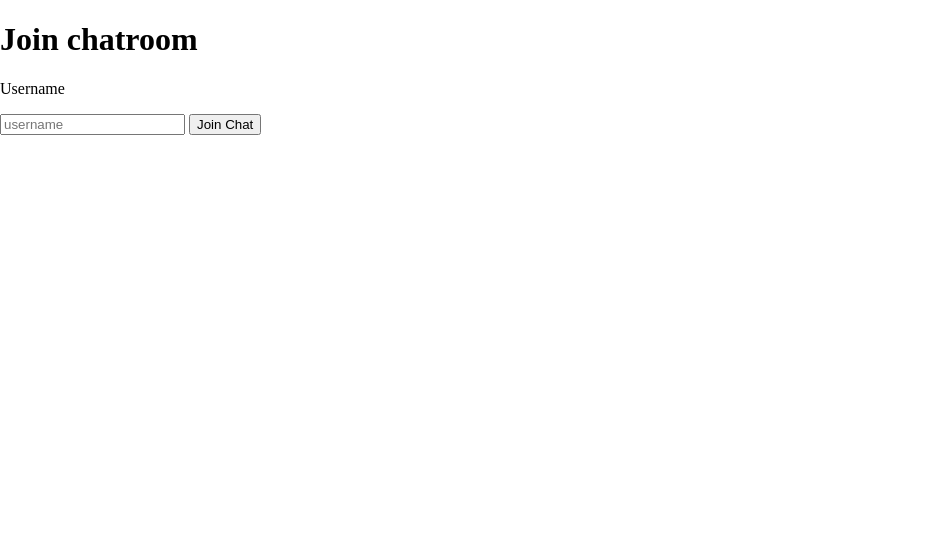
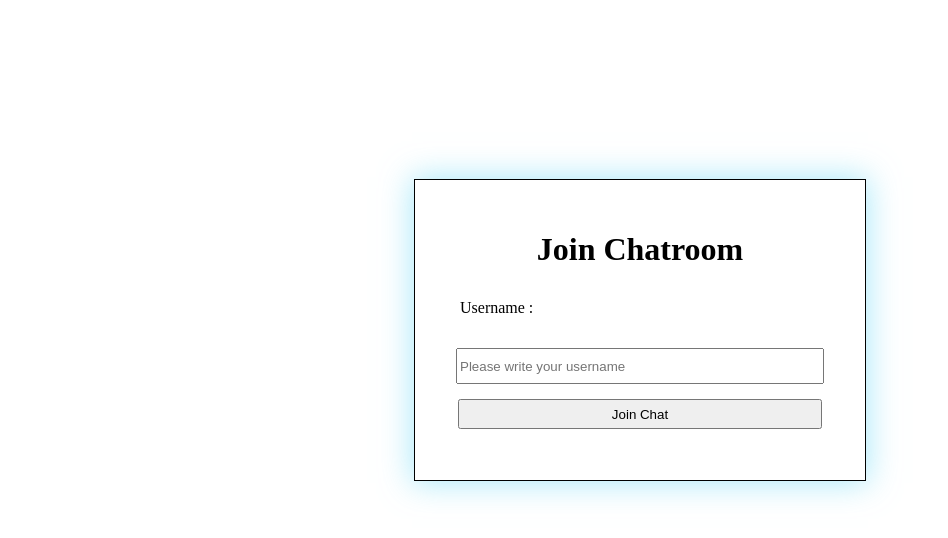
Before and after one commit to Naveenkumar123-hash/chat-app, a website: page public/index.html in a window 1280 px wide. Shown: the whole page, without its empty margins (0-948 px from the left). Drawn offline with nearby package versions, Linux system fonts and the light colour scheme; no server answers.

Commit message:
Styles changed

```diff
--- a/public/index.html
+++ b/public/index.html
@@ -11,9 +11,9 @@
 <body>
     <!-- form container which is visible on login page -->
     <form class="form-username" id="test">
-        <h1>Join chatroom</h1>
-        <p>Username</p>
-        <input type="text" id="username-input" placeholder="username" />
+        <h1>Join Chatroom</h1>
+        <p>Username :</p>
+        <input type="text" id="username-input" placeholder="Please write your username" />
         <button id="join-btn" type="submit">Join Chat</button>
     </form>
     <!-- chatroom container will be hidden initially -->
--- a/public/style.css
+++ b/public/style.css
@@ -5,8 +5,35 @@ body{
 }
 
 
-.form-username{
-    display: block; /* this needs to be block */
+.form-username{/* this needs to be block */
+    border: 1px solid black;
+    display: flex;
+    flex-direction: column;
+    align-items: center;
+    width: 450px;
+    margin: 14% auto;
+    height: 300px;
+    justify-content: center;
+    row-gap: 15px;
+    box-shadow: 0px 0px 30px 2px rgba(143, 225, 248, 0.75);
+}
+
+.form-username h1{
+    margin: 0px;
+}
+.form-username p{
+    align-self: flex-start;
+    margin-left: 10%;
+}
+
+.form-username input{
+    height: 30px;
+    width: 80%;
+}
+
+.form-username button{
+    height: 30px;
+    width: 81%;
 }
 
 .chatroom-container{
@@ -40,3 +67,14 @@ body{
     align-self: flex-end;
     background-color: #128C7E !important;
 }
+
+
+#message-input{
+    height: 35px;
+    width: 20vw;
+}
+
+#send-button{
+    height: 40px;
+    width: 4vw;
+}
```
